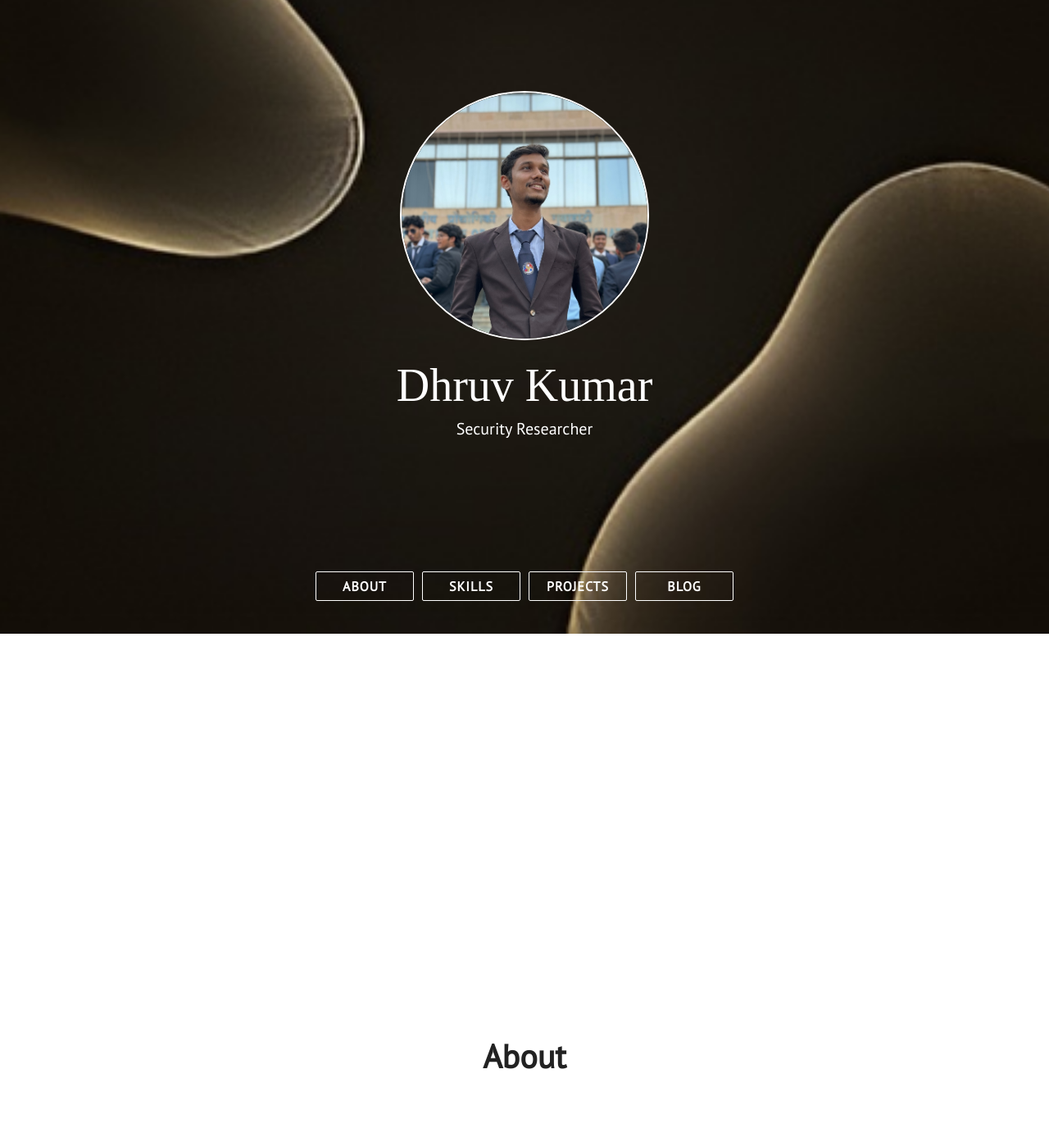
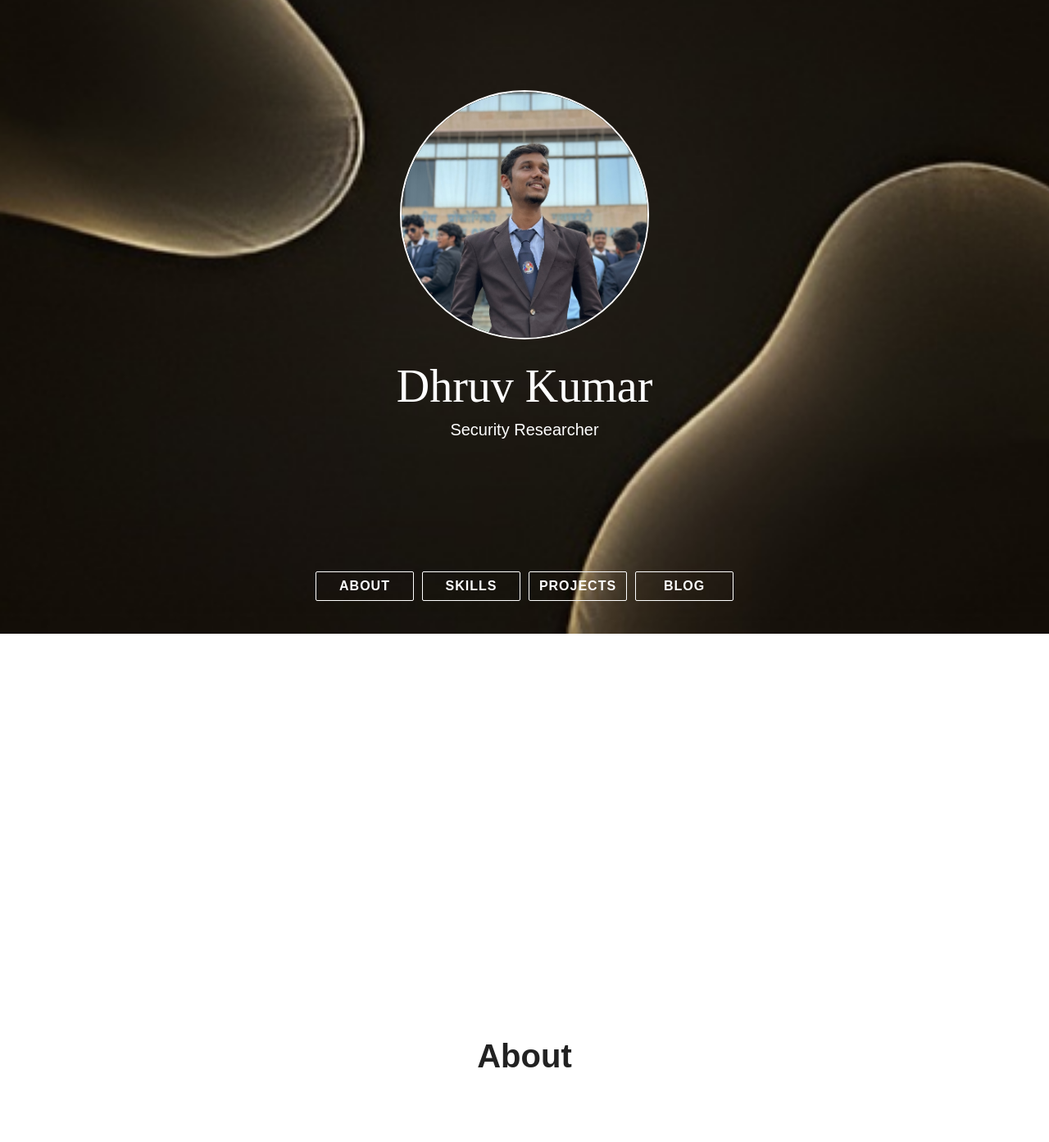
Before and after one commit to Dhruv-Kumar-1/Dhruv-Kumar-1.github.io, a Jekyll site: the page built from index.html, in a window 1280 px wide. Shown: the part 127-1520 px from the top of the page at 82% size. Built offline with Jekyll 4.4.1, drawn with Linux system fonts in a browser that asks for light colours; nearby versions of some CDN libraries.

Commit message:
Update main.css

```diff
--- a/assets/css/main.css
+++ b/assets/css/main.css
@@ -1,6 +1,7 @@
 body {
   min-width: 360px;
-  font-family: 'PT Sans', sans-serif;
+/*   font-family: 'PT Sans', sans-serif; */
+  font-family: 'Argent CF', serif;
   font-size: 16px;
 }
 
@@ -90,7 +91,7 @@ img {
 }
 
 .head-punchline {
-  font-family: 'PT Sans', Arial, Helvetica, sans-serif;
+  font-family: 'Argent CF', Arial, Helvetica, sans-serif;
   text-align: center;
   color: #fff;
   margin-top: 10px;
@@ -203,7 +204,7 @@ img {
 .section-heading {
   text-align: center;
   margin-bottom: 30px;
-  font-family: 'PT Sans', Arial, Helvetica, sans-serif;
+  font-family: 'Argent CF', Arial, Helvetica, sans-serif;
   font-size: 40px;
   font-size: 2.5rem;
   color: #222;
@@ -211,7 +212,7 @@ img {
 }
 
 .nav-links {
-  font-family: 'PT Sans', Arial, Helvetica, sans-serif;
+  font-family: 'Argent CF', Arial, Helvetica, sans-serif;
   font-weight: bold;
 }
 
@@ -239,7 +240,7 @@ img {
 }
 
 .paragraph-text {
-  font-family: 'PT Sans', sans-serif;
+  font-family: 'Argent CF', sans-serif;
   font-size: 20.8px;
   font-size: 1.3rem;
   margin: 30px auto;
@@ -247,12 +248,12 @@ img {
 }
 
 .paragraph-text-normal {
-  font-family: 'PT Sans', sans-serif;
+  font-family: 'Argent CF', sans-serif;
   color: #404040;
 }
 
 .pt-sans-font {
-  font-family: 'PT Sans', sans-serif;
+  font-family: 'Argent CF', sans-serif;
 }
 
 .skill-grid-item {
@@ -296,7 +297,7 @@ img {
           align-items: center;
   min-height: 35px;
   color: #fff;
-  font-family: 'PT Sans', Arial, Helvetica, sans-serif;
+  font-family: 'Argent CF', Arial, Helvetica, sans-serif;
 
 /*   background: url(../images/background.png);
   background-repeat: repeat;
@@ -330,7 +331,7 @@ img {
   font-weight: bold;
   font-size: 20px;
   font-size: 1.25rem;
-  font-family: Arial, sans-serif;
+  font-family: Argent CF, sans-serif;
   margin: 10px 0 20px;
   display: -webkit-box;
   display: -ms-flexbox;
```
